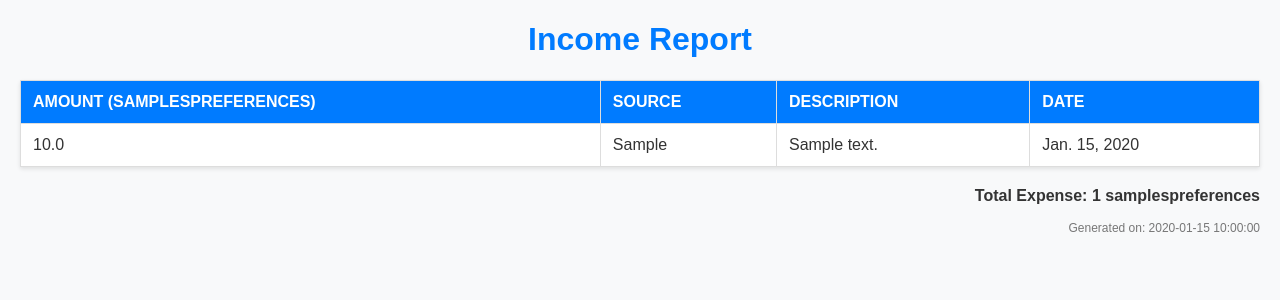
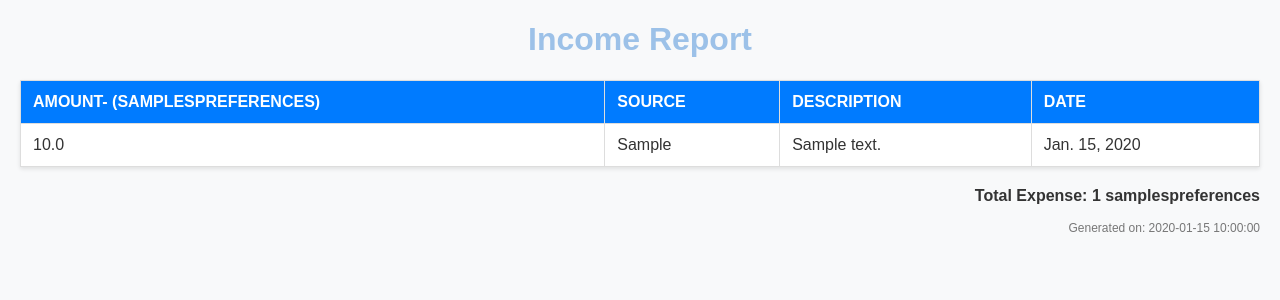
Before and after one commit to ayushranjan2806/Investment_tracker, a Django app: template templates/income/pdf_template_income.html in a window 1280 px wide. Shown: the top 300 px of the page. Run offline with Django 5.2, Linux system fonts and the light colour scheme; tables that the repository leaves empty hold one stand-in row (values such as "Sample post"); the template is opened without the code that fills it: values that come from a table or form of the project are taken from there, most other values are stand-ins (such as "Sample title", 1, 10 or a date in 2020).

Commit message:
new branch changes

```diff
--- a/templates/income/pdf_template_income.html
+++ b/templates/income/pdf_template_income.html
@@ -13,7 +13,7 @@
         }
         h1 {
             text-align: center;
-            color: #007BFF;
+            color:rgb(156, 193, 232);
         }
         table {
             width: 100%;
@@ -61,7 +61,7 @@
     <table>
         <thead>
             <tr>
-                <th>Amount ({{ currency }})</th>
+                <th>Amount- ({{ currency }})</th>
                 <th>Source</th>
                 <th>Description</th>
                 <th>Date</th>
@@ -78,7 +78,6 @@
             {% endfor %}
         </tbody>
     </table>
-
     <div class="footer">
         <p class="total-expense">Total Expense: {{ total_income }} {{ currency }}</p>
         <p class="generated-date">Generated on: {{ now|date:"Y-m-d H:i:s" }}</p>
```
